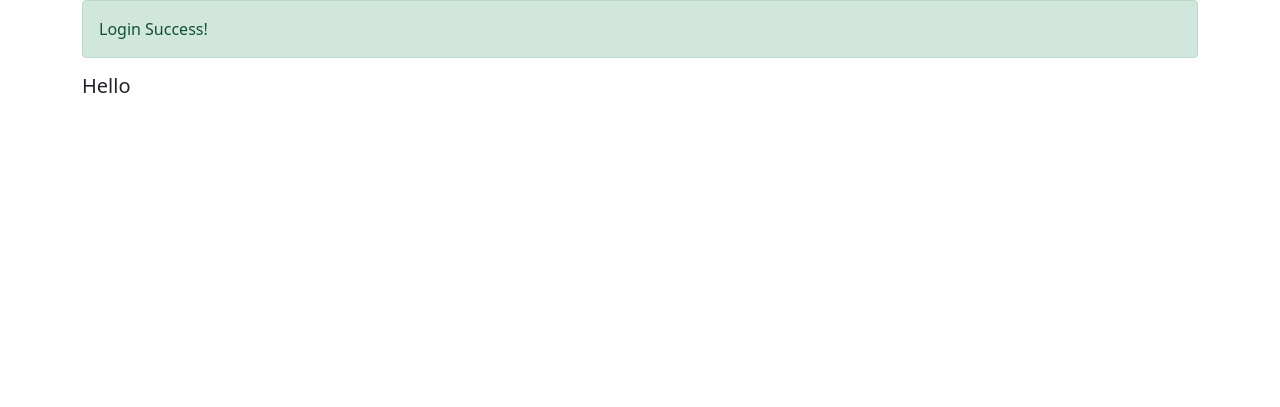
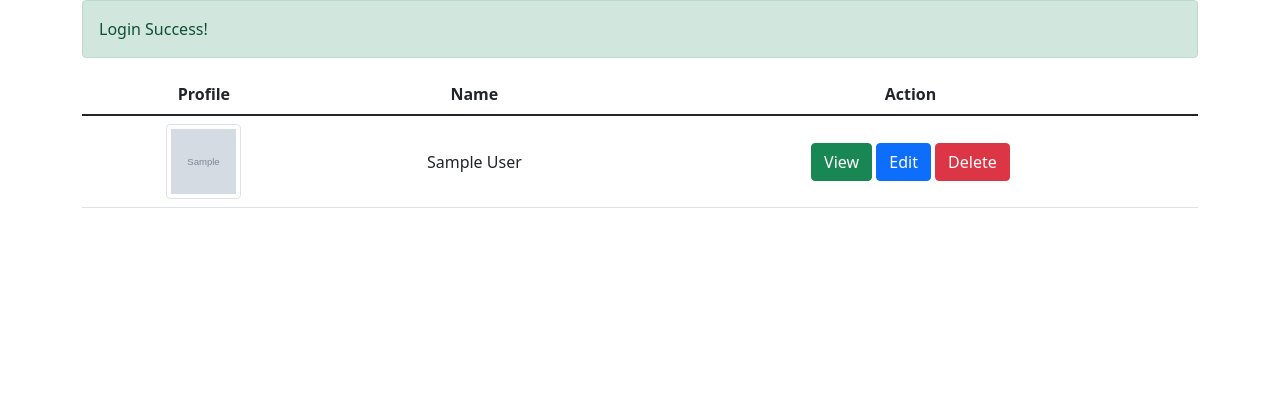
Before and after one commit to Ayush-Bulbule/Contacts-App-PHP, a PHP site: page / in a window 1280 px wide. Shown: the part 72-479 px from the top of the page. Run offline with PHP 8.4, Linux system fonts and the light colour scheme; the visitor is signed in with stand-in values (Sample User, id 1); tables that the repository leaves empty or names only in its code hold one stand-in row (values such as "Sample post"); grey boxes marked "Sample" are stand-in pictures; some libraries are stand-ins or nearby versions.

Commit message:
List Contacts Done!

```diff
--- a/actions/addContact_action.php
+++ b/actions/addContact_action.php
@@ -81,7 +81,7 @@ if (isset($_POST) && !empty($_SESSION['user'])) {
             db_close($conn);
             $message = "Contact has been saved!!";
             $_SESSION['success'] = $message;
-            header('location:' . ADDCONTACT);
+            header('location:' . SITEURL);
             exit();
         }
     }
--- a/index.php
+++ b/index.php
@@ -1,4 +1,15 @@
-<?php include_once './common/header.php'
+<?php
+include_once './common/header.php';
+require_once './includes/db.php';
+require_once './includes/config.php';
+
+
+
+$userId = (!empty($_SESSION['user']) && !empty($_SESSION['user']['id'])) ? $_SESSION['user']['id'] : 0;
+if (empty($userId) || $userId == 0) {
+    header('location:' . LOGINURL);
+}
+
 ?>
 <div class="container box">
     <?php
@@ -9,10 +20,49 @@
             echo "Login Success!"
             ?>
         </div>
-        <h5>Hello</h5>
     <?php
+        unset($_SESSION['success']);
     }
+
+    $contactsSql = "SELECT * FROM `contacts` WHERE `owner_id` = $userId ORDER BY first_name ASC LIMIT 0,10";
+    $conn = db_connect();
+    $contactsResult = mysqli_query($conn, $contactsSql);
+    $contactsNumRows = mysqli_num_rows($contactsResult);
+
+    if ($contactsNumRows > 0) {
+
     ?>
+        <table class="table text-center">
+            <thead>
+                <tr>
+                    <th scope="col">Profile</th>
+                    <th scope="col">Name</th>
+                    <th scope="col">Action</th>
+                </tr>
+            </thead>
+            <tbody>
+
+                <?php
+                while ($row = mysqli_fetch_assoc($contactsResult)) {
+                    $userImg = !empty($row['photo']) ? SITEURL . "uploads/photos/" . $row['photo'] : "https://via.placeholder.com/50.png/09f/666";
+
+                ?>
+                    <tr>
+                        <td class="align-middle"><img src=<?php echo $userImg ?> style="width:75px;height:75px;" class="img-thumbnail img-list" /></td>
+                        <td class="align-middle"><?php echo $row['first_name'] . " " . $row['last_name']; ?></td>
+                        <td class="align-middle">
+                            <a href="/contactbook/view.php?id=9" class="btn btn-success">View</a>
+                            <a href="/contactbook/addcontact.php?id=9" class="btn btn-primary">Edit</a>
+                            <a href="/contactbook/delete.php?id=9" class="btn btn-danger" onclick="return confirm(`Are you sure want to delete this contact?`)">Delete</a>
+                        </td>
+                    </tr>
+            <?php
+                }
+            }
+            ?>
+
+            </tbody>
+        </table>
 </div>
 
 <?php include_once './common/footer.php'
```
Also changed, not shown: uploads/photos/38dc6ec343299951897a7b5db880d502.png (added), uploads/photos/c7ee2916f43ca3d741e3b14af606775e.jpg (added).
